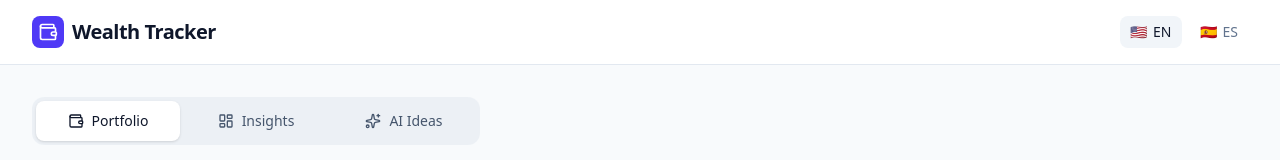
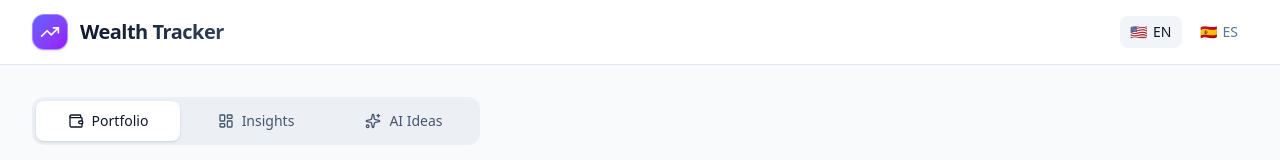
Before and after one commit to afromthemidle/Prueba-, a React (Vite) app: page / in a window 1280 px wide. Shown: the top 160 px of the page. Built offline with nearby package versions, Linux system fonts and the light colour scheme.

Commit message:
Puse el logo nuevo

```diff
--- a/src/App.tsx
+++ b/src/App.tsx
@@ -3,7 +3,7 @@ import { initialInvestments, Investment } from './data/investments';
 import { InvestmentList } from './components/InvestmentList';
 import { DashboardStats } from './components/DashboardStats';
 import { AISuggestions } from './components/AISuggestions';
-import { LayoutDashboard, Wallet, Sparkles } from 'lucide-react';
+import { LayoutDashboard, Wallet, Sparkles, TrendingUp } from 'lucide-react';
 import { useLanguage } from './i18n/LanguageContext';
 import toast, { Toaster } from 'react-hot-toast';
 
@@ -97,11 +97,11 @@ export default function App() {
       <header className="bg-white border-b border-slate-200 sticky top-0 z-10">
         <div className="max-w-7xl mx-auto px-4 sm:px-6 lg:px-8">
           <div className="flex justify-between items-center h-16">
-            <div className="flex items-center gap-2">
-              <div className="w-8 h-8 bg-indigo-600 rounded-lg flex items-center justify-center">
-                <Wallet className="w-5 h-5 text-white" />
+            <div className="flex items-center gap-3">
+              <div className="w-9 h-9 bg-gradient-to-br from-indigo-500 to-purple-600 rounded-xl flex items-center justify-center shadow-sm border border-indigo-200/50">
+                <TrendingUp className="w-5 h-5 text-white" />
               </div>
-              <h1 className="text-xl font-bold tracking-tight text-slate-900">{t("Wealth Tracker")}</h1>
+              <h1 className="text-xl font-bold tracking-tight bg-clip-text text-transparent bg-gradient-to-r from-slate-900 to-slate-700">{t("Wealth Tracker")}</h1>
             </div>
             <div className="flex items-center gap-2">
               <button
```
